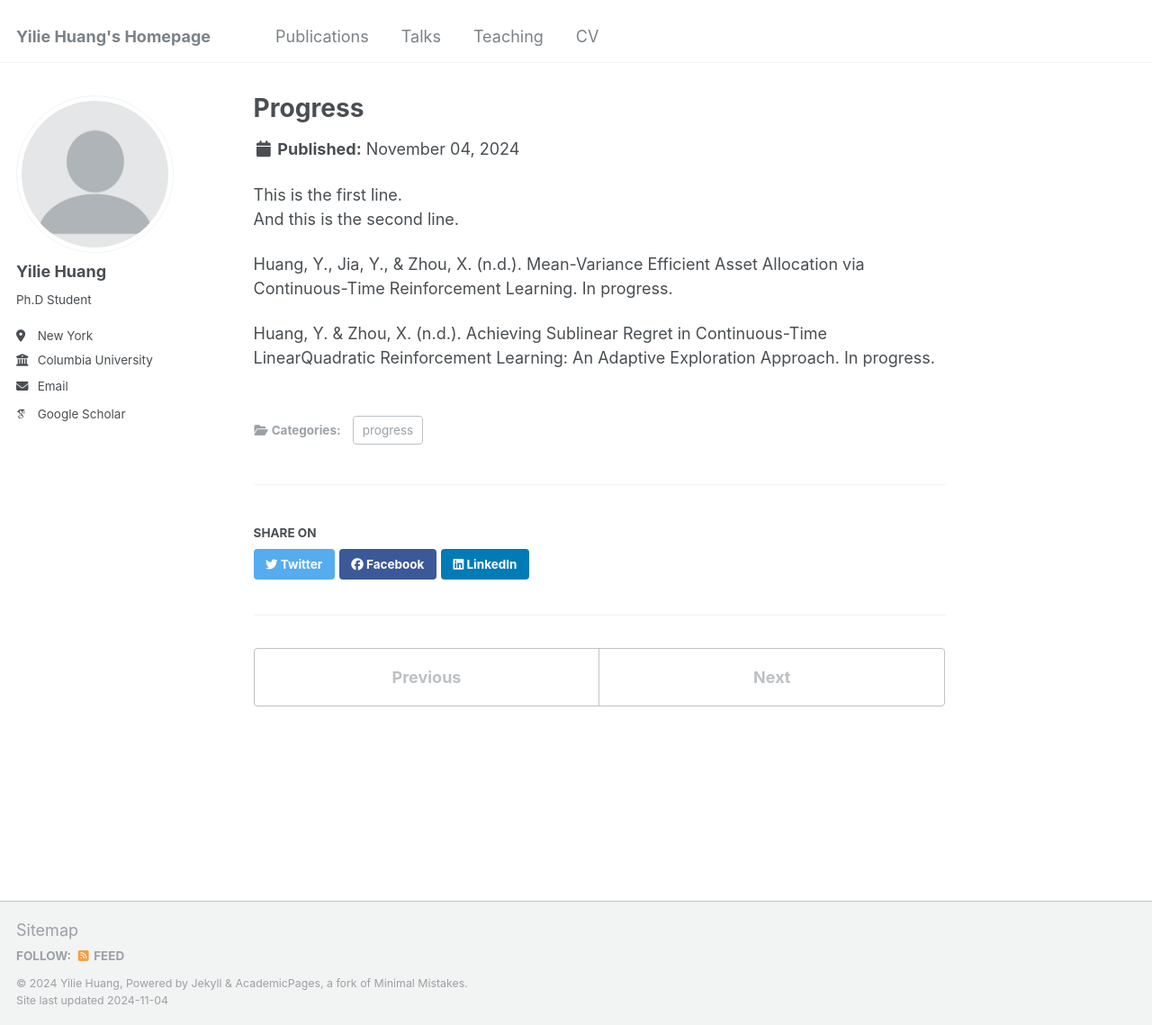
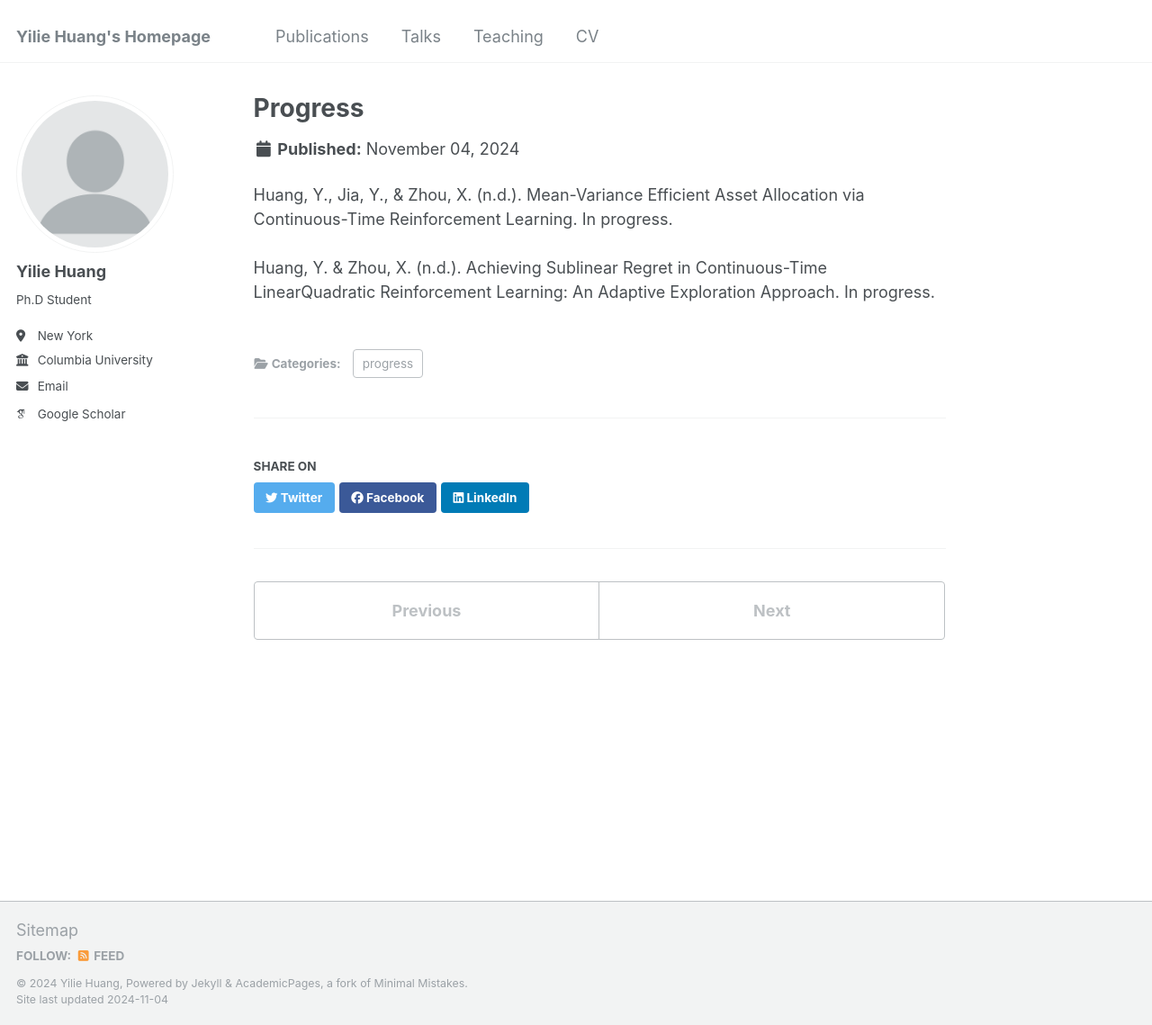
Before and after one commit to yiliehuang/yiliehuang.github.io, a Jekyll site: the page built from _publications/progress.md, in a window 1280 px wide and 1139 px high. Shown: the whole window at 90% size. Built offline with Jekyll 4.4.1, drawn with Linux system fonts in a browser that asks for light colours; some web fonts are replaced.

Commit message:
Update progress.md

```diff
--- a/_publications/progress.md
+++ b/_publications/progress.md
@@ -3,9 +3,6 @@
 category: progress
 permalink: /publication/progress
 ---
-<p>This is the first line.<br>
-And this is the second line.</p>
-
-Huang, Y., Jia, Y., & Zhou, X. (n.d.). Mean-Variance Efficient Asset Allocation via Continuous-Time Reinforcement Learning. In progress.
-
-Huang, Y. & Zhou, X. (n.d.). Achieving Sublinear Regret in Continuous-Time LinearQuadratic Reinforcement Learning: An Adaptive Exploration Approach. In progress.
+<p>Huang, Y., Jia, Y., & Zhou, X. (n.d.). Mean-Variance Efficient Asset Allocation via Continuous-Time Reinforcement Learning. In progress.<br>
+<br>
+Huang, Y. & Zhou, X. (n.d.). Achieving Sublinear Regret in Continuous-Time LinearQuadratic Reinforcement Learning: An Adaptive Exploration Approach. In progress.</p>
```
